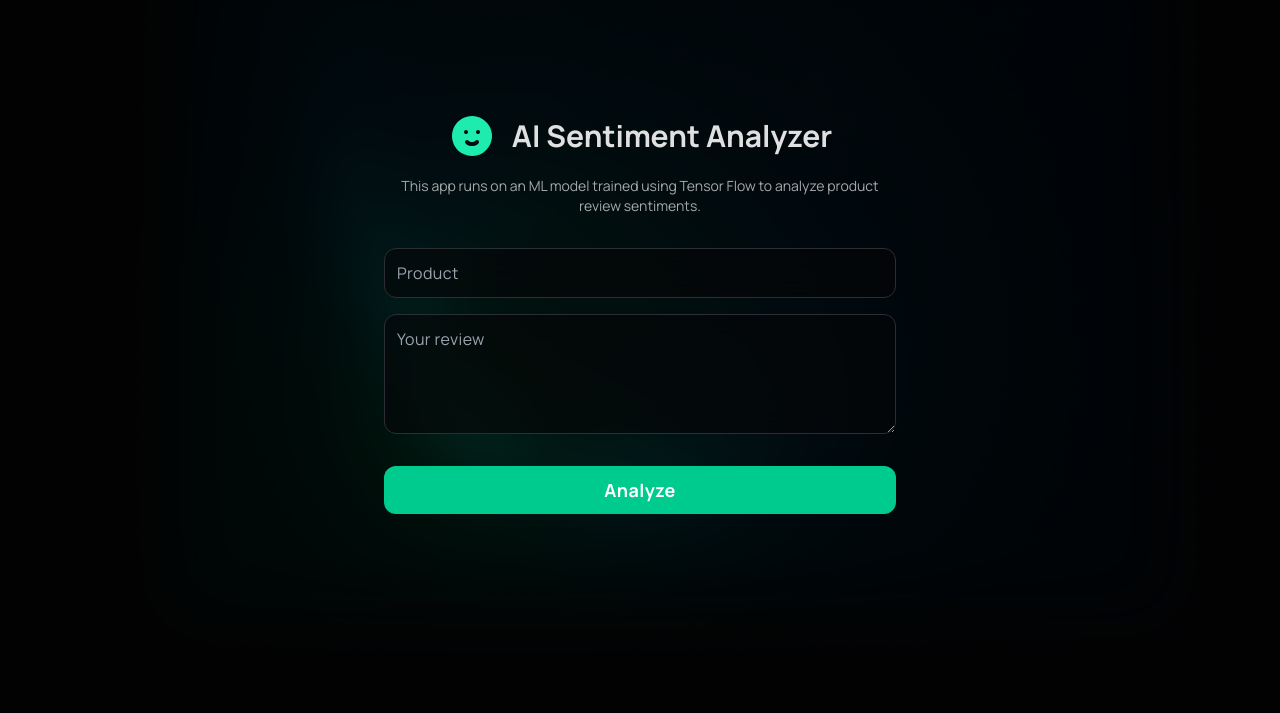
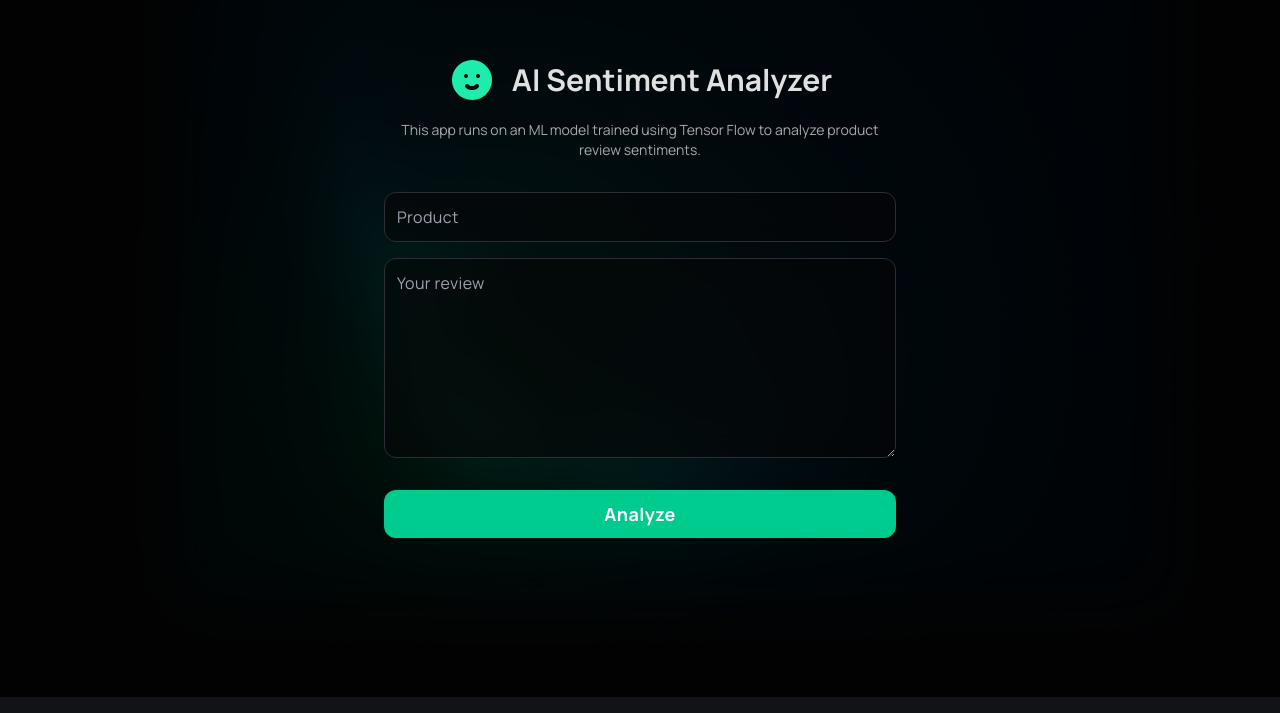
Before and after one commit to dev-xero/ml-sentiment-analyzer-client, a Next.js app: page / in a window 1280 px wide. Shown: the part 103-816 px from the top of the page. Built offline with nearby package versions, Linux system fonts and the light colour scheme.

Commit message:
fix!: Issues with spacing, alignment

```diff
--- a/app/globals.css
+++ b/app/globals.css
@@ -1,6 +1,10 @@
 @tailwind base;
 @tailwind components;
 @tailwind utilities;
+
+* {
+    box-sizing: border-box;
+}
 
 body {
     color: #e0e0e0;
@@ -9,7 +13,7 @@ body {
     background-size: cover;
     background-position: center;
     background-repeat: no-repeat;
-    height: 100vh;
+    min-height: 100vh;
 }
 
 @layer utilities {
--- a/app/layout.tsx
+++ b/app/layout.tsx
@@ -26,7 +26,7 @@ export const metadata: Metadata = {
         locale: 'en_US',
         type: 'website',
     },
-    metadataBase: new URL('https://ml-sentiment-analyzer.vercel.app')
+    metadataBase: new URL('https://ml-sentiment-analyzer.vercel.app'),
 };
 
 export default function RootLayout({
@@ -36,7 +36,11 @@ export default function RootLayout({
 }>) {
     return (
         <html lang="en">
-            <body className={manrope.className}>{children}</body>
+            <body
+                className={`${manrope.className} min-h-screen overflow-auto grid place-items-center`}
+            >
+                {children}
+            </body>
         </html>
     );
 }
--- a/app/page.tsx
+++ b/app/page.tsx
@@ -29,7 +29,7 @@ export default function Home() {
     }, [isPending]);
 
     return (
-        <main className="w-[calc(100%-32px)] min-h-screen flex flex-col justify-center items-center m-4 py-8">
+        <main className="w-full py-8 px-4">
             <Header />
             <form
                 action="/"
--- a/components/TextBox.tsx
+++ b/components/TextBox.tsx
@@ -21,7 +21,7 @@ export default function TextBox({
             autoComplete="off"
             value={value}
             style={style}
-            className="block max-w-lg w-[100%] bg-neutral-900 p-3 border-[1.5px] border-neutral-400 rounded-xl outline-none focus:border-vibrant-green bg-opacity-60 backdrop-blur-md text-neutral-100 transition-all resize-y max-h-[200px] min-h-[120px] h-[120px] tracking-wide"
+            className="block max-w-lg w-[100%] bg-neutral-900 p-3 border-[1.5px] border-neutral-400 rounded-xl outline-none focus:border-vibrant-green bg-opacity-60 backdrop-blur-md text-neutral-100 transition-all resize-y max-h-[200px] min-h-[120px] h-[200px] tracking-wide"
         />
     );
 }
```
